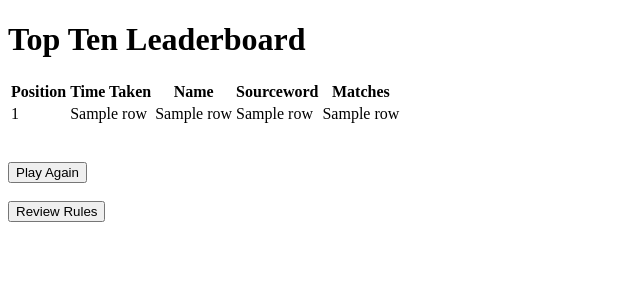
After one commit to abbimurray/webappgame, a Flask app: template templates/topten.html in a window 1280 px wide. The commit adds this page. Shown: the top 300 px of the page, without its empty margins (0-640 px from the left). Run offline with Flask 3, Linux system fonts and the light colour scheme; the template is opened without the code that fills it: most values are stand-ins (such as "Sample title", 1, 10 or a date in 2020).

Commit message:
all wworking

```diff
--- a/app.py
+++ b/app.py
@@ -1,6 +1,9 @@
-from flask import Flask, render_template, request
+from flask import Flask, render_template, request, redirect
 import wordsLogic
 import random
+
+from wordsLogic import creds
+from DBcm import UseDatabase
 
 app = Flask(__name__)
 
@@ -38,26 +41,189 @@ def show_play_screen():
 
 @app.post("/process")
 def process():
-	the_pattern = request.form["4words"]
-	sourceword = request.form["sourceword"]
+    who = request.form.get('name')
+    sourceword = request.form.get('sourceword')
+    matches = request.form.get('4words', '').strip()
+    time_taken = float(request.form.get('time_taken'))
+    win_fail = 'Win' if len(matches.split()) == 7 else 'Fail'
+    ip_address = request.remote_addr
+    user_agent = request.headers.get('User-Agent')
 
-	is_valid = wordsLogic.validate_wordlist(sourceword, the_pattern)
+    # Insert game attempt into the log table
+    with UseDatabase(creds) as cursor:
+        cursor.execute("""
+            INSERT INTO log (who, sourceword, matches, win_fail, time_taken, ip_address, user_agent)
+            VALUES (%s, %s, %s, %s, %s, %s, %s)
+        """, (who, sourceword, matches, win_fail, time_taken, ip_address, user_agent))
+
+        # If the game is a win, check leaderboard qualification
+        if win_fail == 'Win':
+            cursor.execute("SELECT COUNT(*) FROM topten")
+            count = cursor.fetchone()[0]
+
+            if count < 10:
+                cursor.execute("""
+                    INSERT INTO topten (time_taken, who, sourceword, matches, win_fail)
+                    VALUES (%s, %s, %s, %s, %s)
+                """, (time_taken, who, sourceword, matches, win_fail))
+            else:
+                cursor.execute("SELECT MAX(time_taken) FROM topten")
+                max_time = cursor.fetchone()[0]
+                if time_taken < max_time:
+                    cursor.execute("DELETE FROM topten WHERE time_taken = %s LIMIT 1", (max_time,))
+                    cursor.execute("""
+                        INSERT INTO topten (time_taken, who, sourceword, matches, win_fail)
+                        VALUES (%s, %s, %s, %s, %s)
+                    """, (time_taken, who, sourceword, matches, win_fail))
+
+            # Update positions dynamically based on time_taken
+            cursor.execute("SET @rank = 0;")
+            cursor.execute("""
+                UPDATE topten
+                SET position = (@rank := @rank + 1)
+                ORDER BY time_taken ASC;
+            """)
+
+
+    # Redirect to pass or fail page
+    if win_fail == 'Win':
+        return render_template('pass.html', time_taken=time_taken)
+    else:
+        return render_template('fail.html', time_taken=time_taken)
+
+
+@app.post("/process2")
+def process2():
+	who = request.form.get('name')
+	sourceword = request.form.get('sourceword')
+	matches = request.form.get('4words', '').strip()
+	time_taken = float(request.form.get('time_taken'))
+	win_fail = 'Win' if len(matches.split()) == 7 else 'Fail'
+	ip_address = request.remote_addr
+	user_agent = request.headers.get('User-Agent')
+
+	# Insert into log table
+	with UseDatabase(creds) as cursor:
+        # Log the game attempt
+		cursor.execute("""
+			INSERT INTO log (who, sourceword, matches, win_fail, time_taken, ip_address, user_agent)
+			VALUES (%s, %s, %s, %s, %s, %s, %s)
+		""", (who, sourceword, matches, win_fail, time_taken, ip_address, user_agent))
+
+        	# If the game was won, check for leaderboard qualification
+		if win_fail == 'Win':
+		# Check if there are fewer than 10 records
+			cursor.execute("SELECT COUNT(*) FROM topten")
+			count = cursor.fetchone()[0]
+
+		if count < 10:
+                	# Insert directly into the top ten
+			cursor.execute("""
+				INSERT INTO topten (time_taken, who, sourceword, matches)
+				VALUES (%s, %s, %s, %s)
+			""", (time_taken, who, sourceword, matches))
+		else:
+			# Check if the current time qualifies for the leaderboard
+			cursor.execute("SELECT MAX(time_taken) FROM topten")
+			max_time = cursor.fetchone()[0]
+			if time_taken < max_time:
+				# Remove the slowest time
+				cursor.execute("DELETE FROM topten WHERE time_taken = %s LIMIT 1", (max_time,))
+				# Insert the new qualifying record
+				cursor.execute("""
+					INSERT INTO topten (time_taken, who, sourceword, matches)
+					VALUES (%s, %s, %s, %s)
+				""", (time_taken, who, sourceword, matches))
+	# Redirect to appropriate page
+	return redirect('/pass' if win_fail == 'Win' else '/fail')
+
+
+
+
+	#who = request.form['name']
+	#ip_address = request.remote_addr
+	#user_agent = request.headers
+
+	#the_pattern = request.form["4words"]
+	#sourceword = request.form["sourceword"]
+	#time_taken = request.form["time_taken"]
+	#is_valid = wordsLogic.validate_wordlist(sourceword, the_pattern)
 
 
 	# Convert the boolean to a valid HTTP response
-	if is_valid:
-        	return render_template("pass.html")
-	else:
-        	return render_template("fail.html")
+#	if is_valid:
+ #       	return render_template("pass.html",time_taken=time_taken, sourceword=sourceword)
+#	else:
+     #   	return render_template("fail.html")
 
-@app.get("/top10")
-def show_top10():
-        return render_template("top10.html", the_title="Leaderboard")
 
-@app.get("/log")
+@app.route('/recordscore', methods=['POST'])
+def record_score():
+    # Extract data from the form
+    name = request.form.get('name', 'Anonymous')  # Default to 'Anonymous' if no name is provided
+    time_taken = float(request.form.get('time_taken'))  # Convert to float
+    sourceword = request.form.get('sourceword')
+    entered_words = request.form.get('4words', '').strip()  # Get the entered words (default empty if not provided)
+
+    # Process entered words
+    words_list = entered_words.split()  # Split the input into a list of words
+    matches = ", ".join(words_list)  # Join the words as a string for the database
+
+    # Determine win or fail
+    win_fail = 'Win' if len(words_list) == 7 else 'Fail'  # Check if exactly 7 words were entered
+    # Insert data into the database
+    with UseDatabase(creds) as cursor:
+        # Find the current max position and increment for the new entry
+        cursor.execute("SELECT COALESCE(MAX(position), 0) + 1 FROM topten;")
+        position = cursor.fetchone()[0]
+
+        # Insert the record
+        cursor.execute("""
+            INSERT INTO topten (position, time, who, sourceword, matches, win_fail, time_taken)
+            VALUES (%s, NOW(), %s, %s, %s, %s, %s)
+        """, (position, name, sourceword, matches, win_fail, time_taken))
+
+    return redirect('/leaderboard')  # Redirect to the leaderboard after recording
+
+@app.route('/pass')
+def pass_page():
+    	return render_template('pass.html')
+
+
+@app.route('/fail')
+def fail_page():
+	return render_template('fail.html')
+
+@app.route('/top10')
+def top_ten():
+    with UseDatabase(creds) as cursor:
+        # Retrieve the top ten players ordered by their time_taken (ascending)
+        cursor.execute("""
+            SELECT position, time_taken, who, sourceword, matches
+            FROM topten
+            ORDER BY position ASC
+            LIMIT 10
+        """)
+        top_ten_results = cursor.fetchall()  # Fetch all rows
+
+    return render_template("topten.html",the_title="Top 10 Scores", results=top_ten_results)
+
+
+
+
+@app.route('/log')
 def show_log():
-        return render_template("log.html", the_title="Log")
+    with UseDatabase(creds) as cursor:
+        # Query to fetch the relevant columns from the log table
+        cursor.execute("""
+            SELECT win_fail, sourceword, timestamp, ip_address, user_agent
+            FROM log
+            ORDER BY timestamp DESC
+        """)
+        log_entries = cursor.fetchall()  # Fetch all rows
 
+    # Pass the fetched data to the log.html template
+    return render_template("log.html", the_title="Logged Information", logs=log_entries)
 
 
 if __name__ == "__main__":
--- a/templates/index.html
+++ b/templates/index.html
@@ -22,6 +22,6 @@
                 <a href="{{ url_for('show_log') }}">
                  <button>Display Log</button>
                 </a><br><br>
-                See the top Ten leaderboard <a href="{{ url_for('show_top10') }}">here</a>.
+                See the top Ten leaderboard <a href="{{ url_for('top_ten') }}">here</a>.
                 </p>
 {% endblock %}
--- /dev/null
+++ b/templates/topten.html
@@ -0,0 +1,35 @@
+{% extends "base.html" %}
+
+{% block the_title %}Top Ten Leaderboard{% endblock %}
+
+{% block the_body %}
+<h1>Top Ten Leaderboard</h1>
+<table>
+    <thead>
+        <tr>
+            <th>Position</th>
+            <th>Time Taken</th>
+            <th>Name</th>
+            <th>Sourceword</th>
+            <th>Matches</th>
+        </tr>
+    </thead>
+    <tbody>
+        {% for row in results %}
+        <tr>
+            <td>{{ row[0] }}</td> <!-- position -->
+            <td>{{ row[1] }}</td> <!-- time_taken -->
+            <td>{{ row[2] }}</td> <!-- who -->
+            <td>{{ row[3] }}</td> <!-- sourceword -->
+            <td>{{ row[4] }}</td> <!-- matches -->
+        </tr>
+        {% endfor %}
+    </tbody>
+</table>
+<br><br>
+<a href="/play"><button>Play Again</button></a>
+<br><br>
+<a href="/opening"><button>Review Rules</button></a>
+<br><br>
+
+{% endblock %}
--- a/wordsLogic.py
+++ b/wordsLogic.py
@@ -3,10 +3,10 @@ from collections import Counter
 #importDBcm
 
 creds = {
-    "user": "wordsuser",
-    "password": "wordspasswd",
+    "user": "words4user",
+    "password": "words4passwd",
     "host": "localhost",
-    "database": "wordsDB",
+    "database": "words4DB",
 }
 
 #logic
@@ -125,6 +125,7 @@ def validate_wordlist(sourceword, wordlist):
 
     Returns True if all the rules are satisfied, otherwise False.
     """
+
     if isinstance(wordlist, str):
         words = wordlist.split()
     else:
@@ -133,38 +134,46 @@ def validate_wordlist(sourceword, wordlist):
     # Rule 1: All words are made up of letters in sourceword
     if not all(check_sourceword_letters(sourceword, word) for word in words):
         print("Failed Rule 1: Words contain letters not in the sourceword.")
+        #failures.append("Failed Rule 1: Words contain letters not in the sourceword.")
         return False
 
     # Rule 2: No overuse of letters
     if not all(check_too_many_letters(sourceword, word) for word in words):
         print("Failed Rule 2: Words overuse letters from the sourceword.")
+        #failures.append("Failed Rule 2: Words overuse letters from the sourceword.")
         return False
 
     # Rule 3: All words exist in the dictionary
     if not all(is_it_a_real_word(word) for word in words):
         print("Failed Rule 3: Some words are not valid dictionary words.")
+        #failures.append("Failed Rule 3: Some words are not valid dictionary words.")
         return False
 
     # Rule 4: Check for at least 7 words
     if not entered_seven_words(wordlist):
         print("Failed Rule 4: Less than 7 words entered.")
+        #failures.append("Failed Rule 4: Less than 7 words entered.")
         return False
 
     # Rule 5: All words are 4 letters or more
     if not min_word_length(wordlist):
         print("Failed Rule 5: Some words are shorter than 4 letters.")
+        #failures.append("Failed Rule 5: Some words are shorter than 4 letters.")
         return False
 
     # Rule 6: No duplicate words
     if check_for_duplicates(wordlist):
         print("Failed Rule 6: Duplicate words are present.")
+        #failures.append("Failed Rule 6: Duplicate words are present.")
         return False
 
     # Rule 7: None of the words should match the sourceword
     if includes_sourceword(sourceword, wordlist):
         print("Failed Rule 7: Sourceword is included in the wordlist.")
+        #failures.append("Failed Rule 7: Sourceword is included in the wordlist.")
         return False
 
     # All checks passed
     print("Validation passed all rules.")
     return True
+    #return failures
```
Also changed, not shown: templates/fail.html (+6 -4 lines), templates/log.html (+28 -6 lines), templates/pass.html (+6 -7 lines), templates/play.html (+29 -10 lines), templates/top10.html (deleted, +0 -18 lines).
